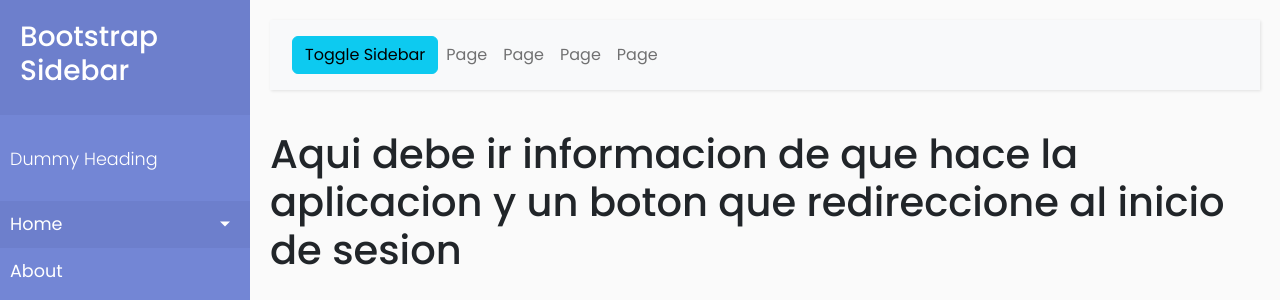
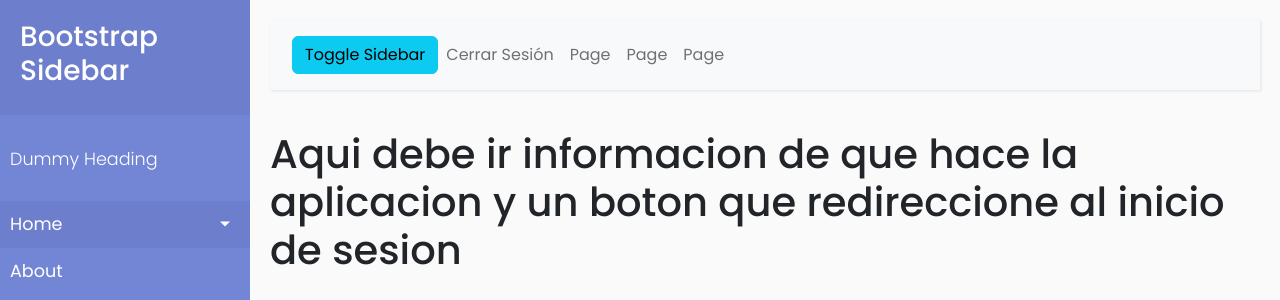
Before and after one commit to Manuela183/ProyectoBotCriptomonedas, a Flask app: page / in a window 1280 px wide. Shown: the top 300 px of the page. Run offline with Flask 2, Linux system fonts and the light colour scheme; some libraries are stand-ins or nearby versions.

Commit message:
Se agrega enlace de prueba para cerrar sesion

```diff
--- a/templates/base.html
+++ b/templates/base.html
@@ -92,7 +92,7 @@
                         <div class="collapse navbar-collapse" id="navbarSupportedContent">
                             <ul class="nav navbar-nav ml-auto">
                                 <li class="nav-item active">
-                                    <a class="nav-link" href="#">Page</a>
+                                    <a class="nav-link" href="{{ url_for('cerrar_sesion') }}">Cerrar Sesión</a>
                                 </li>
                                 <li class="nav-item">
                                     <a class="nav-link" href="#">Page</a>
```
